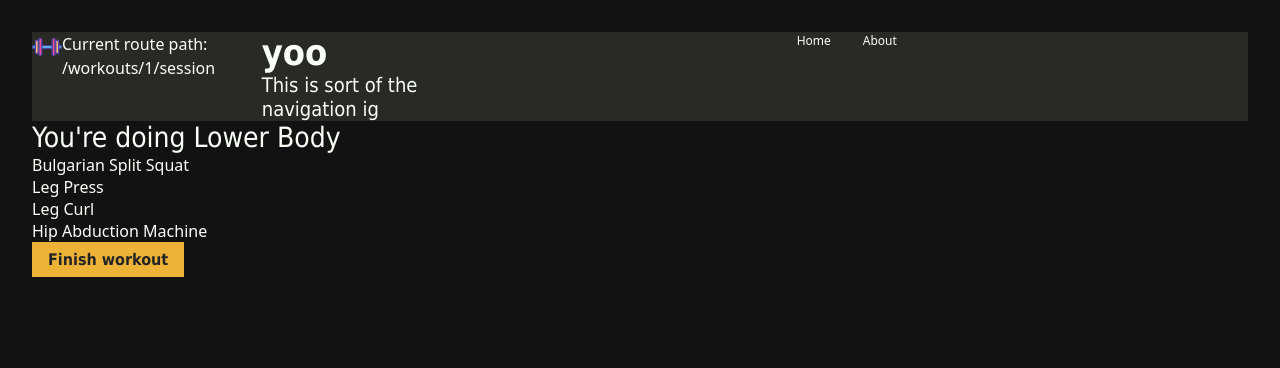
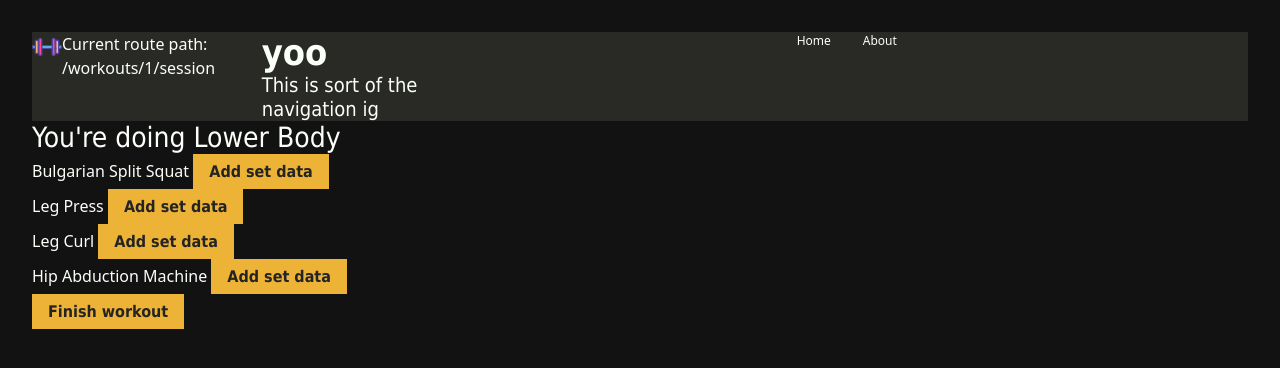
Before and after one commit to EvgeniaBabulkova/gym-bubble, a Vue app: page /workouts/1/session in a window 1280 px wide. Shown: the top 368 px of the page. Built offline with nearby package versions, Linux system fonts and the light colour scheme.

Commit message:
open/close exercise based on sets input

```diff
--- a/src/views/WorkoutSessionView.vue
+++ b/src/views/WorkoutSessionView.vue
@@ -1,26 +1,46 @@
 <script setup lang="ts">
 import Button from '@/components/UI/Button.vue'
+import TextArea from '@/components/UI/TextArea.vue'
 import { useWorkoutById } from '@/composables/useWoroutById'
+import { ref } from 'vue'
 import { useRoute } from 'vue-router'
 
 const route = useRoute()
 const workoutId = Number(route.params.workoutId)
 
 const { workout, workoutExercises } = useWorkoutById(workoutId)
+const activeExercises = ref<number[]>([])
+const exerciseSetDrafts = ref<Record<number, string>>({})
+
+// close empty exercises, then make exercise active
+function makeExerciseActive(exerciseId: number) {
+  activeExercises.value = activeExercises.value.filter((id) => exerciseSetDrafts.value[id]?.trim())
+
+  if (!activeExercises.value.includes(exerciseId)) {
+    activeExercises.value.push(exerciseId)
+  }
+}
 
 function finishWorkoutSession() {}
 </script>
 
 <template>
-  <section v-if="workout">
+  <form v-if="workout" @submit.prevent="finishWorkoutSession">
     <h2>You're doing {{ workout.name }}</h2>
     <ul>
       <li v-for="exercise in workoutExercises" :key="exercise.id">
         {{ exercise.name }}
+        <TextArea
+          v-if="activeExercises.includes(exercise.id)"
+          v-model="exerciseSetDrafts[exercise.id]"
+          label="Sets and reps"
+          :rows="2"
+        />
+        <Button v-else type="button" @click="makeExerciseActive(exercise.id)">Add set data</Button>
       </li>
     </ul>
-    <Button @click="finishWorkoutSession">Finish workout</Button>
-  </section>
+    <Button type="submit">Finish workout</Button>
+  </form>
 
   <p v-else>This workout could not be found!</p>
 </template>
```
Also changed, not shown: 1 other file (tests, documents, lock files or other folders).
